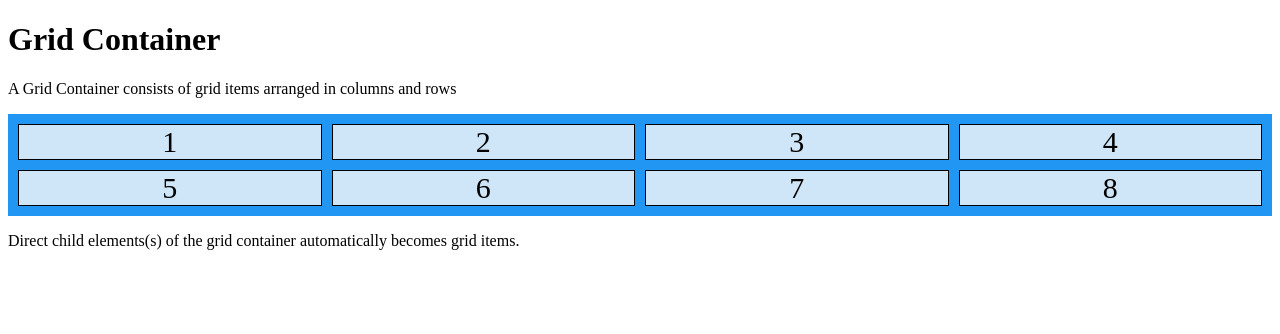
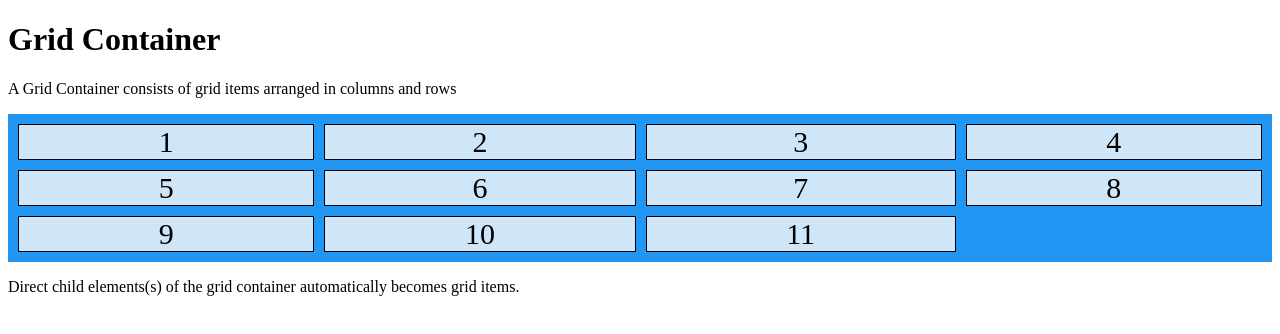
Before and after one commit to GannonHiggins/testing, a plain HTML site: page index.html in a window 1280 px wide. Drawn offline with Linux system fonts and the light colour scheme.

Commit message:
Update index.html

```diff
--- a/index.html
+++ b/index.html
@@ -33,6 +33,9 @@
   <div>6</div>
   <div>7</div>
   <div>8</div>
+  <div>9</div>
+  <div>10</div>
+  <div>11</div>
 </div>
 
 <p>Direct child elements(s) of the grid container automatically becomes grid items.</p>
```
